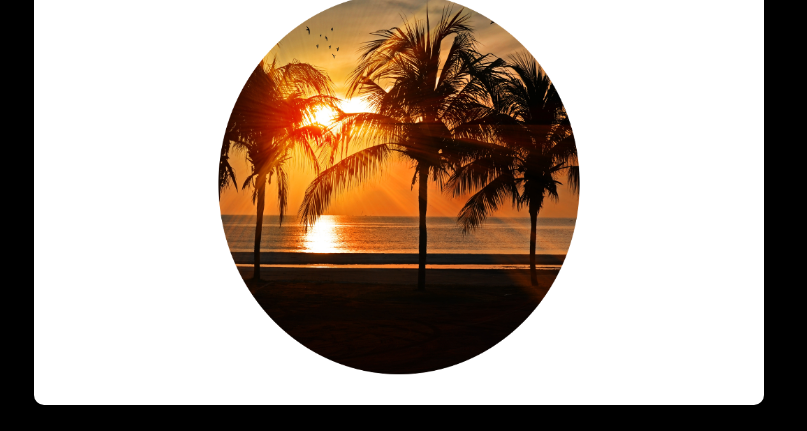
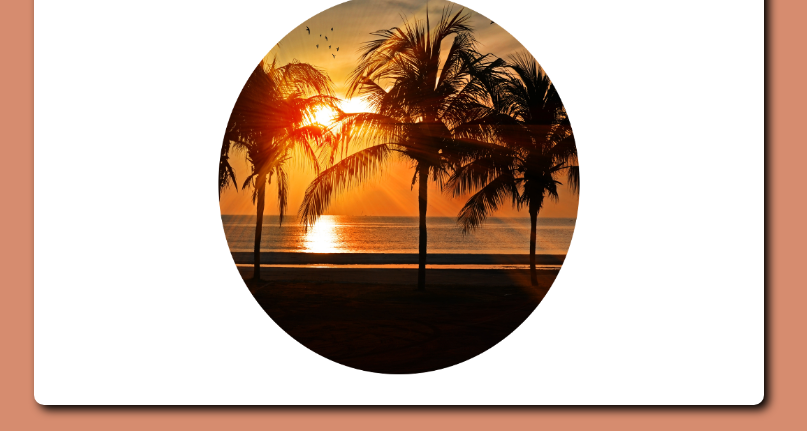
Before and after one commit to iarleisouza/projetoHoradoDia, a plain HTML site: page index.html in a window 1280 px wide. Shown: the part 227-658 px from the top of the page, without its empty margins (241-1048 px from the left). Drawn offline with Linux system fonts and the light colour scheme.

Commit message:
subindo projeto

```diff
--- a/index.html
+++ b/index.html
@@ -38,7 +38,7 @@ footer {
     <header>
         <h1>Hora do dia</h1>
     </header>
-    <section>
+    <section id="container">
         <div id="msg">
             Aqui vai aparecer a mensagem.
         </div>
@@ -51,9 +51,10 @@ footer {
     </footer>
     <script>
       var msg = document.getElementById('msg')
+      var section = document.getElementById('container') // alterar a cor do section
       var dia = Date()
-      var hora = get.Hour
-     //   var hora = 17
+    //  var hora = get.Hour
+       var hora = 1
 
       function Dia() {
        if (hora < 12) {
@@ -61,16 +62,21 @@ footer {
            document.body.style.fontSize = '32px'
            document.body.style.textAlign = 'center'
            document.body.style.backgroundColor = '#d68c6f'
+
+       //    section.style.backgroundColor = '#d68c6f' // alterar a cor do section
+
        }else if (hora < 18) {
            msg.innerHTML = 'Boa tarde'
            document.body.style.fontSize = '32px'
            document.body.style.textAlign = 'center'
            document.body.style.backgroundColor = '#b184429d'
+            //    section.style.backgroundColor = '#b184429d' // alterar a cor do section
        }else {
            msg.innerHTML = 'Boa noite'
            document.body.style.fontSize = '32px'
            document.body.style.textAlign = 'center'
            document.body.style.backgroundColor = 'black'
+            //    section.style.backgroundColor = '#black' // alterar a cor do section
        }
     }
     </script>
```
